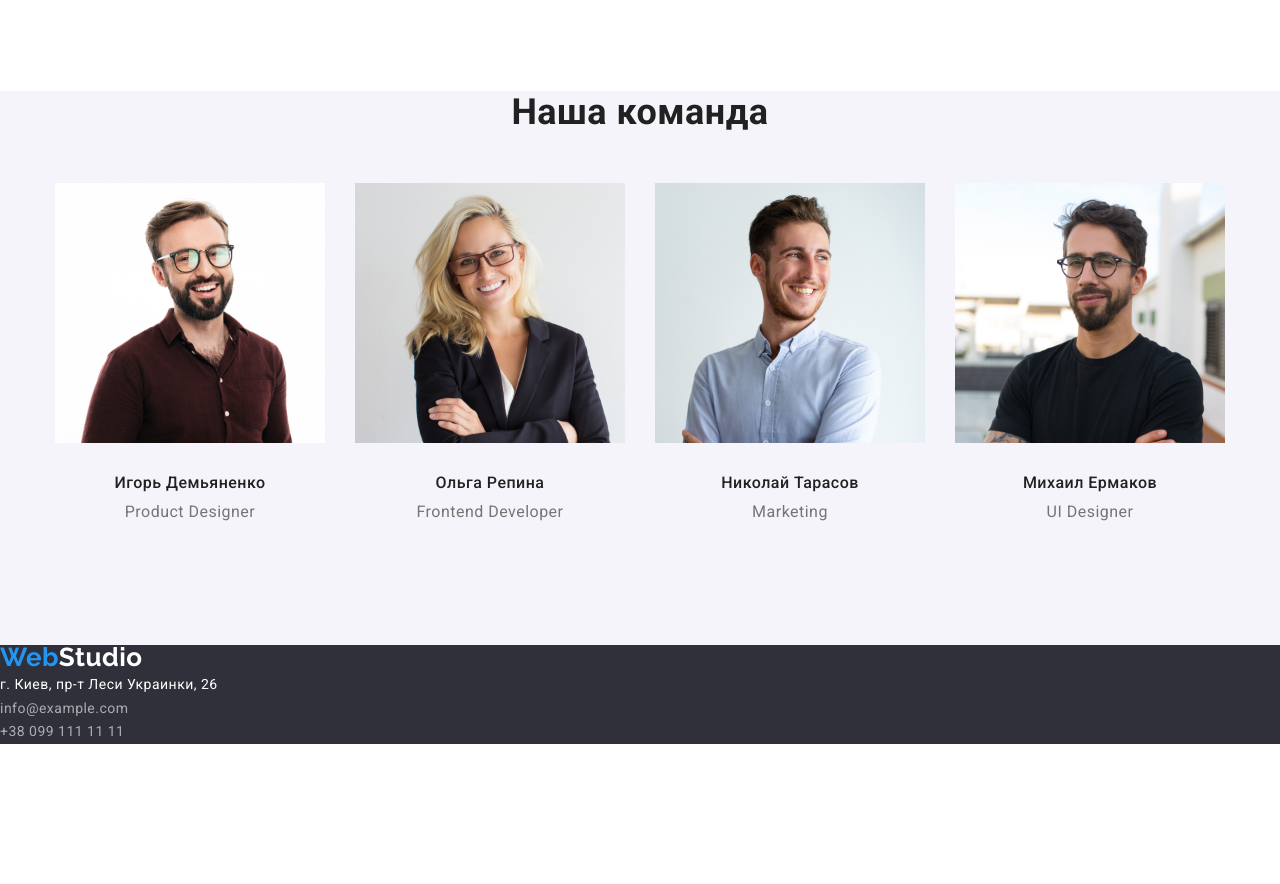
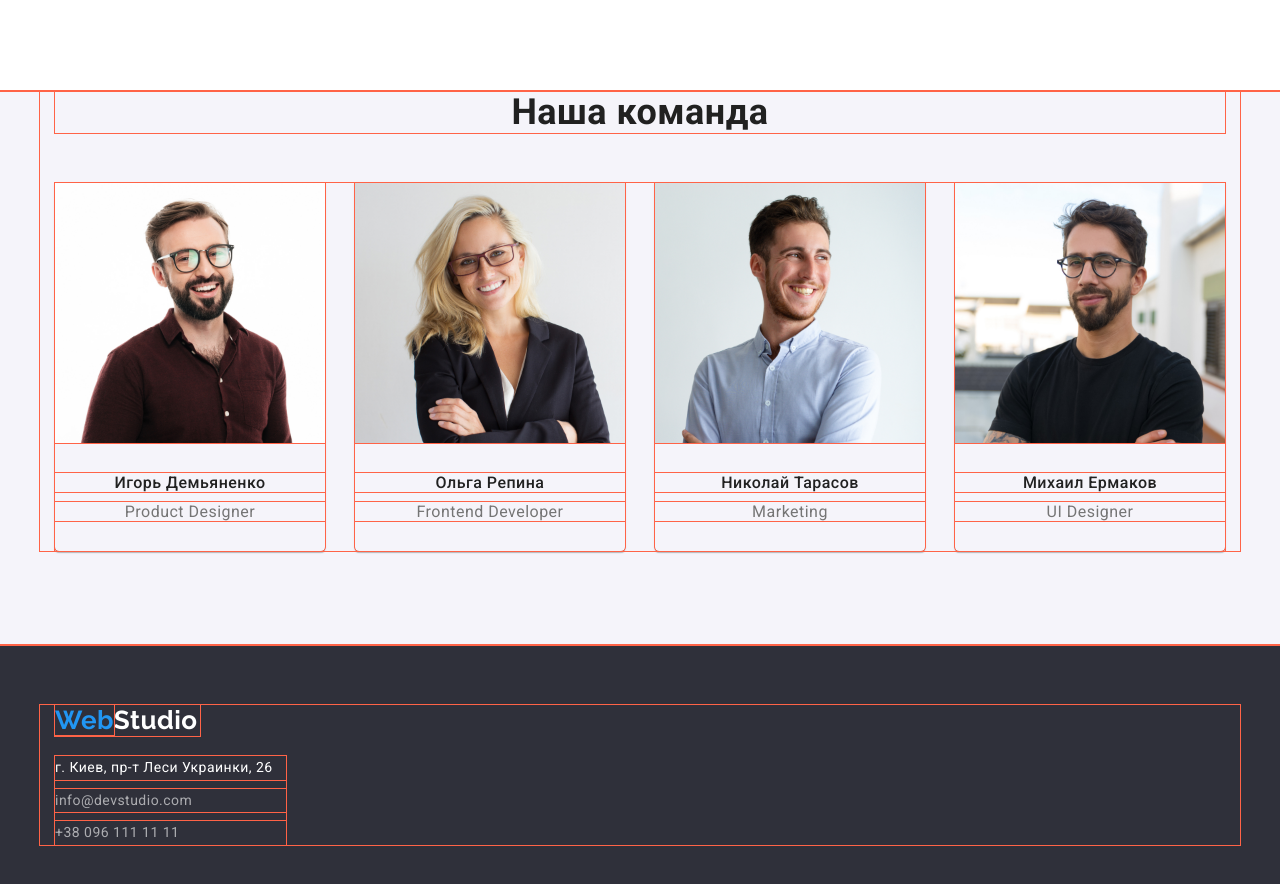
Before and after one commit to yurii-shendryk/goit-markup-hw-03, a plain HTML site: page index.html in a window 1280 px wide. Shown: the part 1348-2232 px from the top of the page. Before the commit the page ends 2092 px from the top, so only its background shows below. Drawn offline with nearby package versions, Linux system fonts and the light colour scheme.

Commit message:
додав геометрію футера

```diff
--- a/css/styles.css
+++ b/css/styles.css
@@ -6,6 +6,10 @@
   --hover-focus-logo-button-color: #2196f3;
   --site-logo-text-color: #000;
   --description-header-link-color: #757575;
+}
+
+* {
+  outline: 1px solid tomato;
 }
 
 body {
@@ -40,11 +44,14 @@ body {
 }
 
 .site-logo {
+  width: 145px;
   margin-right: 94px;
+
   font-family: "Raleway", sans-serif;
   color: var(--site-logo-text-color);
   font-weight: bold;
   font-size: 26px;
+  line-height: 1.19;
   text-decoration: none;
 }
 
@@ -58,7 +65,8 @@ body {
 .occupation-list,
 .team-list,
 .progects-type-list,
-.projects-list {
+.projects-list,
+.footer-contacts {
   list-style: none;
   padding: 0;
   margin: 0;
@@ -255,6 +263,8 @@ padding-bottom: 94px;
   flex-basis: calc((100% - 3 * 30px) / 4);
   margin-right: 30px;
   text-align: center;
+  box-shadow: 0px 1px 3px rgba(0, 0, 0, 0.12), 0px 1px 1px rgba(0, 0, 0, 0.14), 0px 2px 1px rgba(0, 0, 0, 0.2);
+  border-radius: 0px 0px 4px 4px;
 }
 
 .team-list-item:nth-child(4n) {
@@ -290,25 +300,57 @@ padding-bottom: 94px;
 }
 
 .page-footer {
+  padding: 60px 0px;
+
   background-color: var(--footer-hero-bg-color);
   line-height: 24px;
   color: var(--main-color);
 }
 
+.footer {
+  display: flex;
+  flex-direction: column;
+}
+
 .page-footer .site-logo {
+  margin-right: 0;
+  margin-bottom: 20px;
   color: var(--main-color);
 }
 
 .page-footer-address {
+  display: flex;
+  flex-direction: column;
+  max-width: 231px;
+
   font-style: normal;
-  font-size: 14px;
   line-height: 1.7;
+  font-size: 0;
 }
 
-.page-footer-address-link {
+.page-footer-address span{
+  font-size: 14px;
+  margin-bottom: 9px;
+
+}
+
+.footer-contacts-container {
+  display: flex;
+  flex-direction: column;
+}
+
+.footer-contacts-item {
+  font-size: 0;
+}
+
+.footer-contacts-item:not(:last-child){
+  margin-bottom: 9px;
+}
+
+.footer-contacts-link {
+  display: block;
   font-size: 14px;
   font-weight: 400;
-  line-height: 1.7;
   text-decoration: none;
   color: var(--main-color);
   opacity: 0.6;
--- a/index.html
+++ b/index.html
@@ -131,15 +131,27 @@
     </main>
         <!--футер-->
         <footer class="page-footer">
+                <div class="container footer">
                     <a href="./index.html" class="site-logo">
                         <span>Web</span>Studio
                     </a>
                     <address class="page-footer-address">
-                г. Киев, пр-т Леси Украинки, 26<br>
-                <a href="mailto:info@example.com" class="page-footer-address-link">info@example.com</a><br>
-                <a href="tel:+380991111111" class="page-footer-address-link">+38 099 111 11 11</a>
+                                <span>
+                                        г. Киев, пр-т Леси Украинки, 26
+                                </span>
+                                <div class="footer-contacts-container">
+                                        <ul class="footer-contacts">
+                                                <li class="footer-contacts-item">
+                                                        <a  href="mailto:info@devstudio.com" class="footer-contacts-link">info@devstudio.com</a>
+                                                </li>
+                                                <li class="footer-contacts-item">
+                                                        <a  href="tel:+380961111111" class="footer-contacts-link">+38 096 111 11 11</a>
+                                                </li>
+                                        </ul>
+                                </div>
                     </address>
 
+                </div>
          </footer>
 </body>
 </html>
```
Also changed, not shown: portfolio.html (+2 -1 lines). Lines whose indentation alone changed are shown as unchanged.
